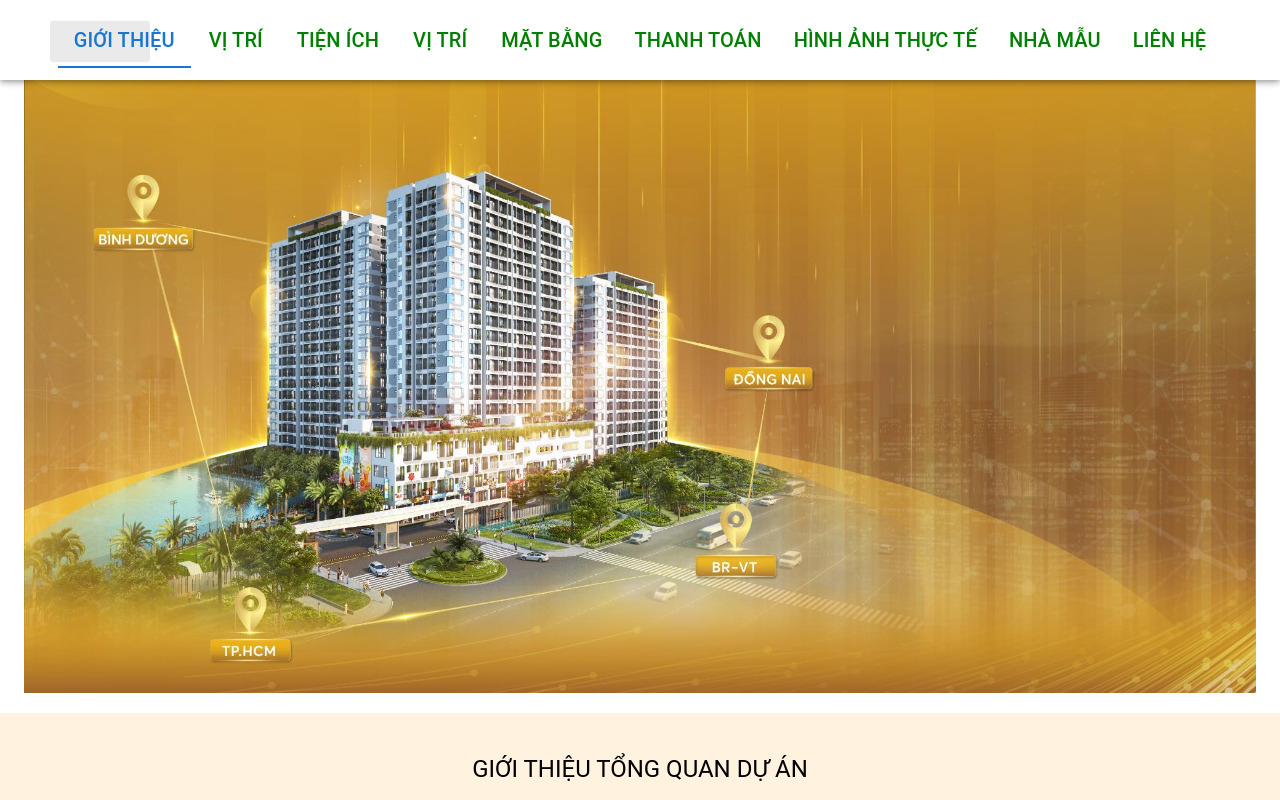
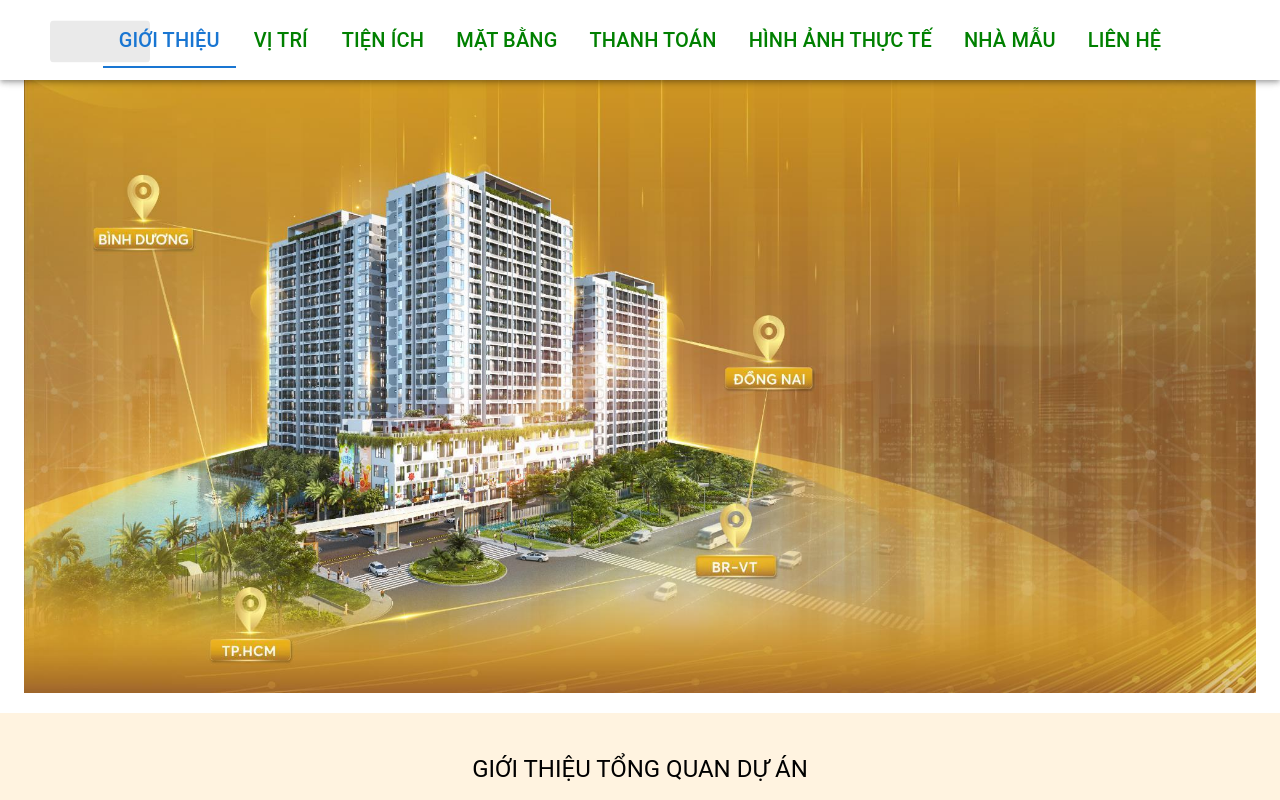
Before and after one commit to chauanphu/mt-eastmark, a React (Create React App) app: page / in a window 1280 px wide. Shown: the top 800 px of the page. Built offline with nearby package versions, Linux system fonts and the light colour scheme.

Commit message:
section navigate

```diff
--- a/src/components/Footer.jsx
+++ b/src/components/Footer.jsx
@@ -7,7 +7,7 @@ import {
 
 const Footer = () => {
     return (
-        <footer>
+        <footer id="footer">
             <Box>
                 <Box sx={{
                     py: 3,
--- a/src/components/Navbar.jsx
+++ b/src/components/Navbar.jsx
@@ -1,6 +1,5 @@
 import { useState } from 'react';
-import { AppBar, Toolbar, Tabs, Tab, Stack, Typography, Skeleton, IconButton, Drawer } from "@mui/material";
-import { Link } from "react-router-dom";
+import { AppBar, Toolbar, Tabs, Tab, Skeleton, IconButton, Drawer } from "@mui/material";
 import MenuIcon from '@mui/icons-material/Menu';
 
 import Dropdown from './Dropdown';
@@ -30,24 +29,21 @@ const Navbar = () => {
         {
             name: 'Vị trí', url: '#location', value: '1', style: style
         }, {
-            name: 'Tiện ích', url: '#introduction', value: '2', style: style
+            name: 'Tiện ích', url: '#benefit', value: '2', style: style
         },
         {
-            name: 'Vị trí', url: '#location', value: '3', style: style
+            name: 'Mặt bằng', url: '#area', value: '4', style: style
         },
         {
-            name: 'Mặt bằng', url: '#introduction', value: '4', style: style
+            name: 'Thanh toán', url: '#payment', value: '5', style: style
+        }, {
+            name: 'Hình ảnh thực tế', url: '#real-img', value: '6', style: style
         },
         {
-            name: 'Thanh toán', url: '#location', value: '5', style: style
-        }, {
-            name: 'Hình ảnh thực tế', url: '#introduction', value: '6', style: style
+            name: 'Nhà mẫu', url: '#model', value: '7', style: style
         },
         {
-            name: 'Nhà mẫu', url: '#location', value: '7', style: style
-        },
-        {
-            name: 'Liên hệ', url: '#location', value: '8', style: style
+            name: 'Liên hệ', url: '#footer', value: '8', style: style
         },
     ]
     return (
--- a/src/pages/HomePage.jsx
+++ b/src/pages/HomePage.jsx
@@ -170,7 +170,8 @@ const HomePage = () => {
             </Container>
             {/* End Location */}
 
-            <Box id="introduction" sx={{
+            {/* Benefit */}
+            <Box id="benefit" sx={{
                 display: "flex",
                 alignItems: "center",
                 justifyContent: "center",
@@ -210,9 +211,10 @@ const HomePage = () => {
 
                 </Box>
             </Container>
+            {/* End Benefit */}
 
-            {/* Location */}
-            <Box sx={{
+            {/* Area */}
+            <Box id="area" sx={{
                 display: "flex",
                 alignItems: "center",
                 justifyContent: "center",
@@ -232,10 +234,10 @@ const HomePage = () => {
             }}>
                 <Box component="img" src={mat_bang_3} alt="Mat" sx={{ width: "100%" }} />
             </Container>
-            {/* End Location */}
+            {/* End Area */}
 
             {/* Payment */}
-            <Box sx={{
+            <Box id="payment" sx={{
                 display: "flex",
                 alignItems: "center",
                 justifyContent: "center",
@@ -246,8 +248,7 @@ const HomePage = () => {
             }}>
                 <Typography variant="h5">THANH TOÁN</Typography>
             </Box>
-
-            <Container id="location" sx={{
+            <Container sx={{
                 width: { xs: "100%", md: "60%" },
                 display: 'flex',
                 alignItems: 'center',
@@ -258,7 +259,7 @@ const HomePage = () => {
             {/* End Payment */}
 
             {/* Real Image */}
-            <Box id="real-image" sx={{
+            <Box id="real-img" sx={{
                 display: "flex",
                 alignItems: "center",
                 justifyContent: "center",
@@ -270,7 +271,7 @@ const HomePage = () => {
                 <Typography variant="h5">HÌNH ẢNH THỰC TẾ
                 </Typography>
             </Box>
-            <Container id="location" sx={{
+            <Container sx={{
                 width: { xs: "100%", md: "60%" },
                 display: 'flex',
                 alignItems: 'center',
@@ -280,8 +281,8 @@ const HomePage = () => {
             </Container>
             {/* End Real Image */}
 
-            {/* Real Image */}
-            <Box id="real-image" sx={{
+            {/* Model */}
+            <Box id="model" sx={{
                 display: "flex",
                 alignItems: "center",
                 justifyContent: "center",
@@ -293,7 +294,7 @@ const HomePage = () => {
                 <Typography variant="h5" fontWeight="bold" fontFamily="Roboto">NHÀ MẪU
                 </Typography>
             </Box>
-            <Container id="location" sx={{
+            <Container sx={{
                 width: { xs: "100%", md: "60%" },
                 display: 'flex',
                 alignItems: 'center',
```
